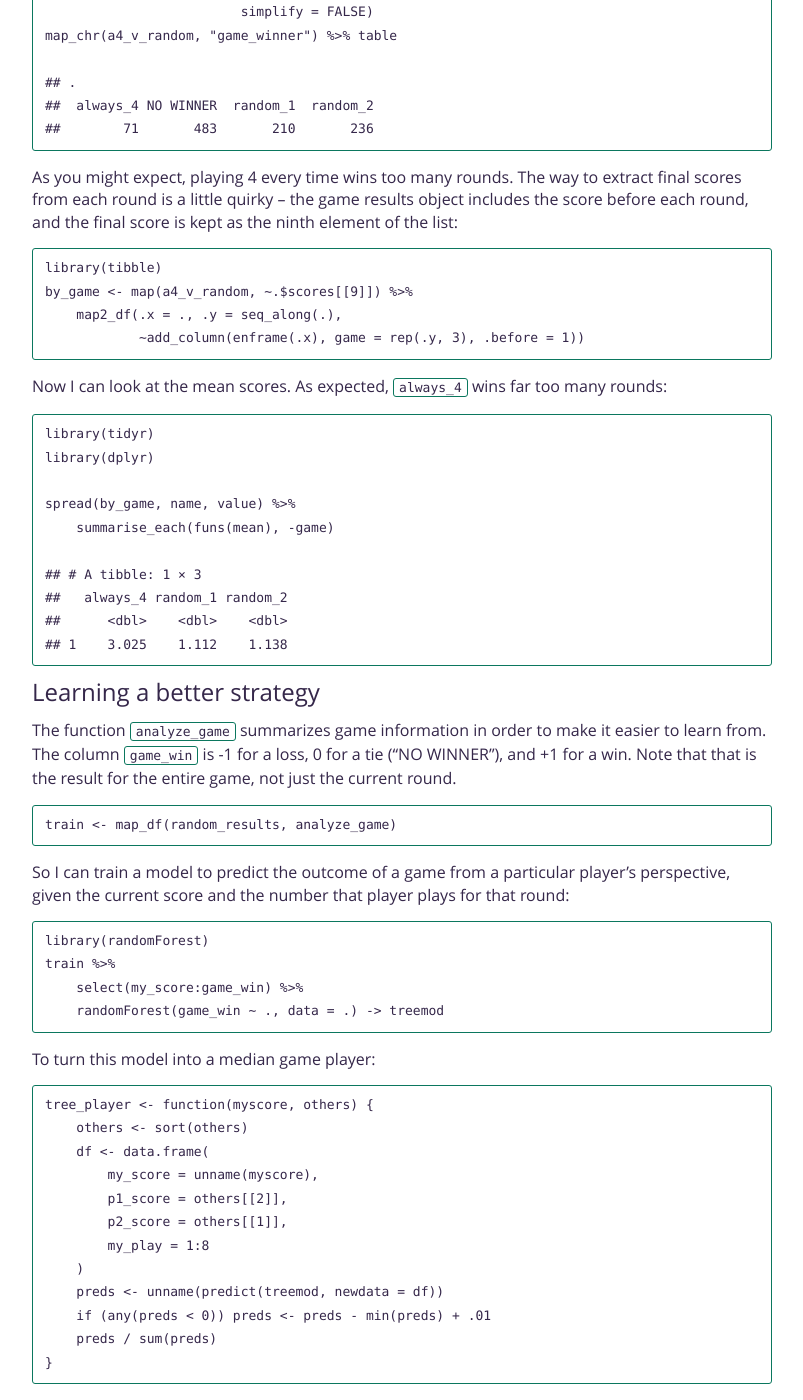
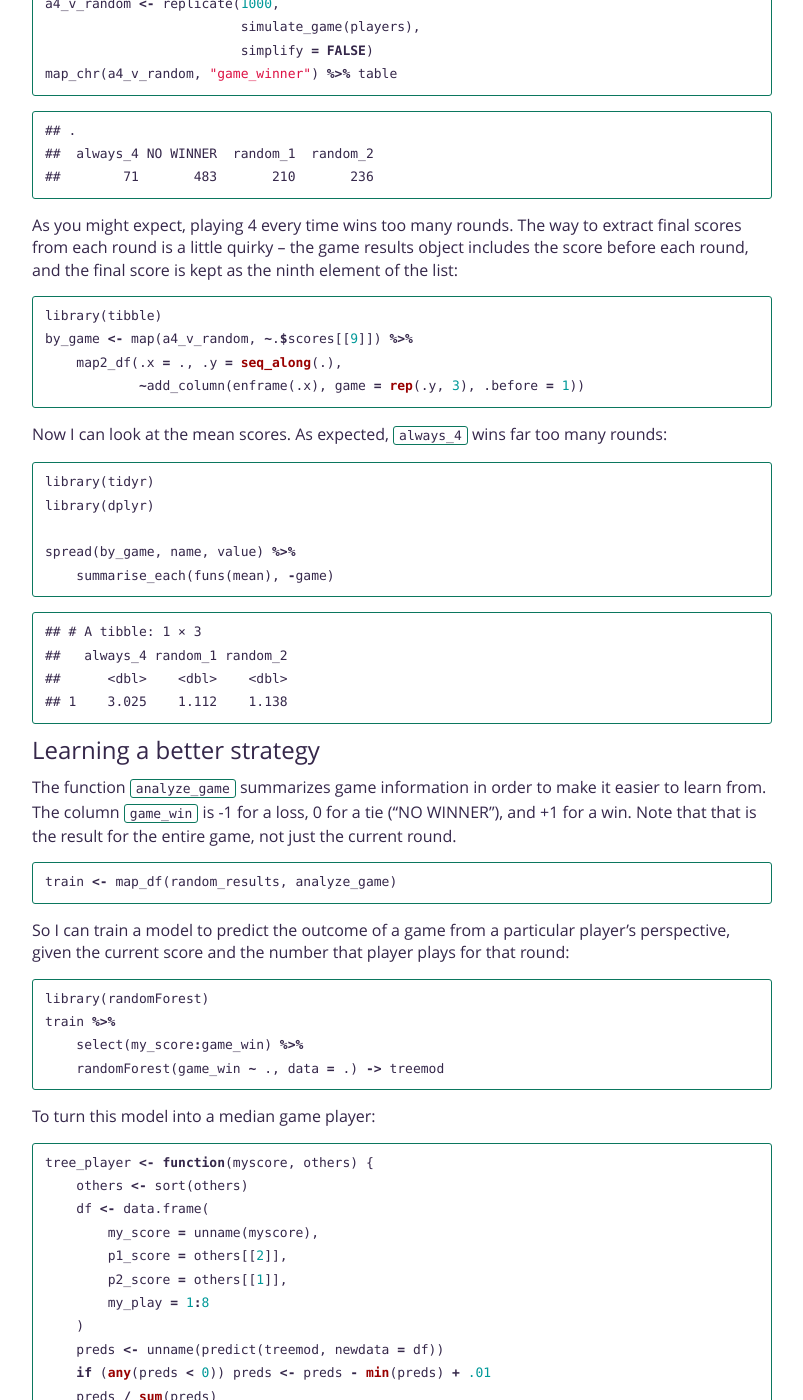
Before and after one commit to tarakc02/tarakc02.github.io, a Jekyll site: the page built from mediangame/index.md, in a window 1280 px wide and 1400 px high, scrolled down 1986 px. Shown: the whole window, without its empty margins (238-1041 px from the left). Built offline with Jekyll 4.4.1, drawn with Linux system fonts in a browser that asks for light colours; some of the changed text lies outside the part shown.

Commit message:
syntax highlighting

````diff
--- a/fun-stack/index.Rmd
+++ b/fun-stack/index.Rmd
@@ -1,12 +1,17 @@
 ---
 output:
     md_document:
+        variant: markdown_strict+fenced_code_blocks
         includes:
             in_header: hdr
 title: Using functions to implement a stack
 ---
 ```{r setup, include=FALSE}
 knitr::opts_chunk$set(echo = TRUE)
+knitr::knit_hooks$set(source = function(x, options) {
+    x <- paste0("\n~~~~~r\n", paste0(x, collapse = "\n"), "\n~~~~~\n")
+    x
+})
 ```
 
 ## Stacks
--- a/mediangame/index.Rmd
+++ b/mediangame/index.Rmd
@@ -1,6 +1,7 @@
 ---
 output:
     md_document:
+        variant: markdown_strict+fenced_code_blocks
         includes:
             in_header: hdr
 title: The Median Game
@@ -8,6 +9,10 @@ title: The Median Game
 
 ```{r, echo = FALSE}
 knitr::opts_chunk$set(echo = TRUE, message = FALSE)
+knitr::knit_hooks$set(source = function(x, options) {
+    x <- paste0("\n~~~~~r\n", paste0(x, collapse = "\n"), "\n~~~~~\n")
+    x
+})
 ```
 
 ```{r loadlibs, echo = FALSE}
--- a/mediangame/index.md
+++ b/mediangame/index.md
@@ -31,21 +31,23 @@ package](https://github.com/tarakc02/mediangame) to experiment with
 different strategies for playing the game. For example, to simulate
 1,000 games using a random strategy:
 
-    library(mediangame)
+~~~~ r
+library(mediangame)
 
-    stooges <- list(
-        larry = random_player,
-        moe = random_player,
-        curly = random_player
-    )
+stooges <- list(
+    larry = random_player,
+    moe = random_player,
+    curly = random_player
+)
 
-    set.seed(38370)
-    random_results <- replicate(
-        1000,
-        simulate_game(stooges),
-        simplify = FALSE
-    )
-    random_results[[3]]
+set.seed(38370)
+random_results <- replicate(
+    1000,
+    simulate_game(stooges),
+    simplify = FALSE
+)
+random_results[[3]]
+~~~~
 
     ## winner: curly
     ## final scores:
@@ -53,9 +55,11 @@ different strategies for playing the game. For example, to simulate
     ## moe: 3
     ## curly: 2
 
-    library(purrr)
-    map_chr(random_results, "game_winner") %>%
-        table
+~~~~ r
+library(purrr)
+map_chr(random_results, "game_winner") %>%
+    table
+~~~~
 
     ## .
     ##     curly     larry       moe NO WINNER
@@ -67,9 +71,11 @@ vector containing the opponents' scores. The output is not a single
 number, but a probability distribution that associates a probability to
 each of the integers between 1 and 8.
 
-    random_player(myscore = 2,
-                  others = c(larry = 1, moe = 4)) %>%
-        round(2)
+~~~~ r
+random_player(myscore = 2,
+              others = c(larry = 1, moe = 4)) %>%
+    round(2)
+~~~~
 
     ## [1] 0.11 0.22 0.03 0.06 0.08 0.17 0.19 0.14
 
@@ -82,27 +88,29 @@ A naive strategy
 
 Consider a strategy of always picking the number 4:
 
-    always_n <- function(n) {
-        function(myscore, others) {
-            res <- numeric(8)
-            res[n] <- 1
-            return(res)
-        }
+~~~~ r
+always_n <- function(n) {
+    function(myscore, others) {
+        res <- numeric(8)
+        res[n] <- 1
+        return(res)
     }
+}
 
-    always_4 <- always_n(4)
+always_4 <- always_n(4)
 
-    players <- list(
-        always_4 = always_4,
-        random_1 = random_player,
-        random_2 = random_player
-    )
+players <- list(
+    always_4 = always_4,
+    random_1 = random_player,
+    random_2 = random_player
+)
 
-    set.seed(8360272)
-    a4_v_random <- replicate(1000,
-                             simulate_game(players),
-                             simplify = FALSE)
-    map_chr(a4_v_random, "game_winner") %>% table
+set.seed(8360272)
+a4_v_random <- replicate(1000,
+                         simulate_game(players),
+                         simplify = FALSE)
+map_chr(a4_v_random, "game_winner") %>% table
+~~~~
 
     ## .
     ##  always_4 NO WINNER  random_1  random_2
@@ -113,19 +121,23 @@ to extract final scores from each round is a little quirky -- the game
 results object includes the score before each round, and the final score
 is kept as the ninth element of the list:
 
-    library(tibble)
-    by_game <- map(a4_v_random, ~.$scores[[9]]) %>%
-        map2_df(.x = ., .y = seq_along(.),
-                ~add_column(enframe(.x), game = rep(.y, 3), .before = 1))
+~~~~ r
+library(tibble)
+by_game <- map(a4_v_random, ~.$scores[[9]]) %>%
+    map2_df(.x = ., .y = seq_along(.),
+            ~add_column(enframe(.x), game = rep(.y, 3), .before = 1))
+~~~~
 
 Now I can look at the mean scores. As expected, `always_4` wins far too
 many rounds:
 
-    library(tidyr)
-    library(dplyr)
+~~~~ r
+library(tidyr)
+library(dplyr)
 
-    spread(by_game, name, value) %>%
-        summarise_each(funs(mean), -game)
+spread(by_game, name, value) %>%
+    summarise_each(funs(mean), -game)
+~~~~
 
     ## # A tibble: 1 × 3
     ##   always_4 random_1 random_2
@@ -140,48 +152,56 @@ it easier to learn from. The column `game_win` is -1 for a loss, 0 for a
 tie ("NO WINNER"), and +1 for a win. Note that that is the result for
 the entire game, not just the current round.
 
-    train <- map_df(random_results, analyze_game)
+~~~~ r
+train <- map_df(random_results, analyze_game)
+~~~~
 
 So I can train a model to predict the outcome of a game from a
 particular player's perspective, given the current score and the number
 that player plays for that round:
 
-    library(randomForest)
-    train %>%
-        select(my_score:game_win) %>%
-        randomForest(game_win ~ ., data = .) -> treemod
+~~~~ r
+library(randomForest)
+train %>%
+    select(my_score:game_win) %>%
+    randomForest(game_win ~ ., data = .) -> treemod
+~~~~
 
 To turn this model into a median game player:
 
-    tree_player <- function(myscore, others) {
-        others <- sort(others)
-        df <- data.frame(
-            my_score = unname(myscore),
-            p1_score = others[[2]],
-            p2_score = others[[1]],
-            my_play = 1:8
-        )
-        preds <- unname(predict(treemod, newdata = df))
-        if (any(preds < 0)) preds <- preds - min(preds) + .01
-        preds / sum(preds)
-    }
+~~~~ r
+tree_player <- function(myscore, others) {
+    others <- sort(others)
+    df <- data.frame(
+        my_score = unname(myscore),
+        p1_score = others[[2]],
+        p2_score = others[[1]],
+        my_play = 1:8
+    )
+    preds <- unname(predict(treemod, newdata = df))
+    if (any(preds < 0)) preds <- preds - min(preds) + .01
+    preds / sum(preds)
+}
+~~~~
 
 The competition
 ---------------
 
 Now we can play the `tree_player` against some random competition:
 
-    final_players <- list(
-        tree_player = tree_player,
-        random_1 = random_player,
-        random_2 = random_player
-    )
+~~~~ r
+final_players <- list(
+    tree_player = tree_player,
+    random_1 = random_player,
+    random_2 = random_player
+)
 
-    set.seed(27307)
-    final_results <- replicate(1000,
-                               simulate_game(final_players),
-                               simplify = FALSE)
-    map_chr(final_results, "game_winner") %>% table
+set.seed(27307)
+final_results <- replicate(1000,
+                           simulate_game(final_players),
+                           simplify = FALSE)
+map_chr(final_results, "game_winner") %>% table
+~~~~
 
     ## .
     ##   NO WINNER    random_1    random_2 tree_player
````
Also changed, not shown: fun-stack/index.md (+72 -52 lines), taxicab/index.Rmd (+9 -0 lines), taxicab/index.md (+70 -46 lines).
